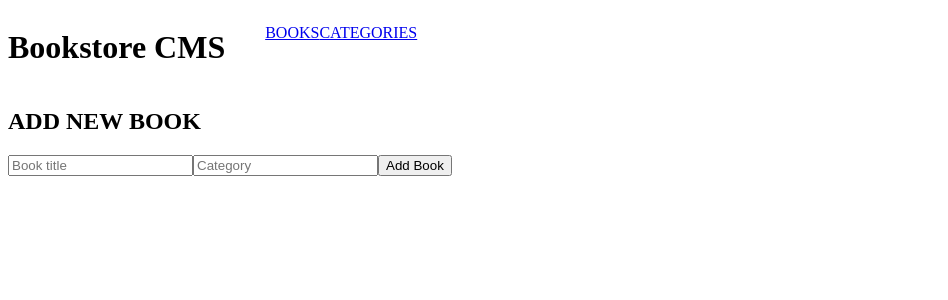
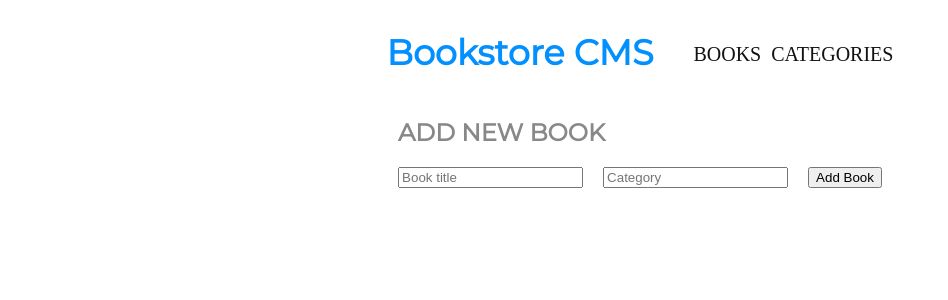
Before and after one commit to thecodechaser/book-store, a React (Create React App) app: page / in a window 1280 px wide. Shown: the top 300 px of the page, without its empty margins (0-948 px from the left). Built offline with nearby package versions, Linux system fonts and the light colour scheme.

Commit message:
Add styling for header

```diff
--- a/src/App.css
+++ b/src/App.css
@@ -1,10 +1,48 @@
+@import url("https://fonts.googleapis.com/css?family=Montserrat");
+
+/* styles */
+
+.top-container {
+    display: flex;
+    flex-direction: column;
+    align-items: center;
+}
+
 /* style for header*/
 
 .header {
     display: flex;
 }
 
+.header-h1 {
+    color: #0290ff;
+    font-family: Montserrat;
+    font-size: 35px;
+}
+
 .nav-links {
     list-style-type: none;
     display: flex;
+    gap: 10px;
+    font-size: 20px;
+    margin-top: 35px;
 }
+
+.nav-item {
+    text-decoration: none;
+    color: #121212;
+}
+
+/* style for books */
+
+.add-book-h2 {
+    color: #888888;
+    font-family: Montserrat;
+}
+
+.form {
+    display: flex;
+    gap: 20px;
+}
+
+/* style for categories */
--- a/src/App.js
+++ b/src/App.js
@@ -6,7 +6,7 @@ import { Routes, Route } from 'react-router-dom';
 
 function App() {
   return (
-    <>
+    <div class="top-container">
     <Header />
     <Routes>
       <Route
@@ -22,7 +22,7 @@ function App() {
     }>
     </Route>
     </Routes>
-    </>
+    </div>
   );
 }
 
--- a/src/components/Books.js
+++ b/src/components/Books.js
@@ -6,9 +6,9 @@ const Books = () =>{
             <div>
 
             </div>
-            <h2>ADD NEW BOOK</h2>
-            <form >
-                <input type="text" placeholder="Book title"></input>
+            <h2 class="add-book-h2">ADD NEW BOOK</h2>
+            <form class="form">
+                <input className="book-title" type="text" placeholder="Book title"></input>
                 <input type="text" placeholder="Category"></input>
                 <button type="submit">Add Book</button>
             </form>
```
